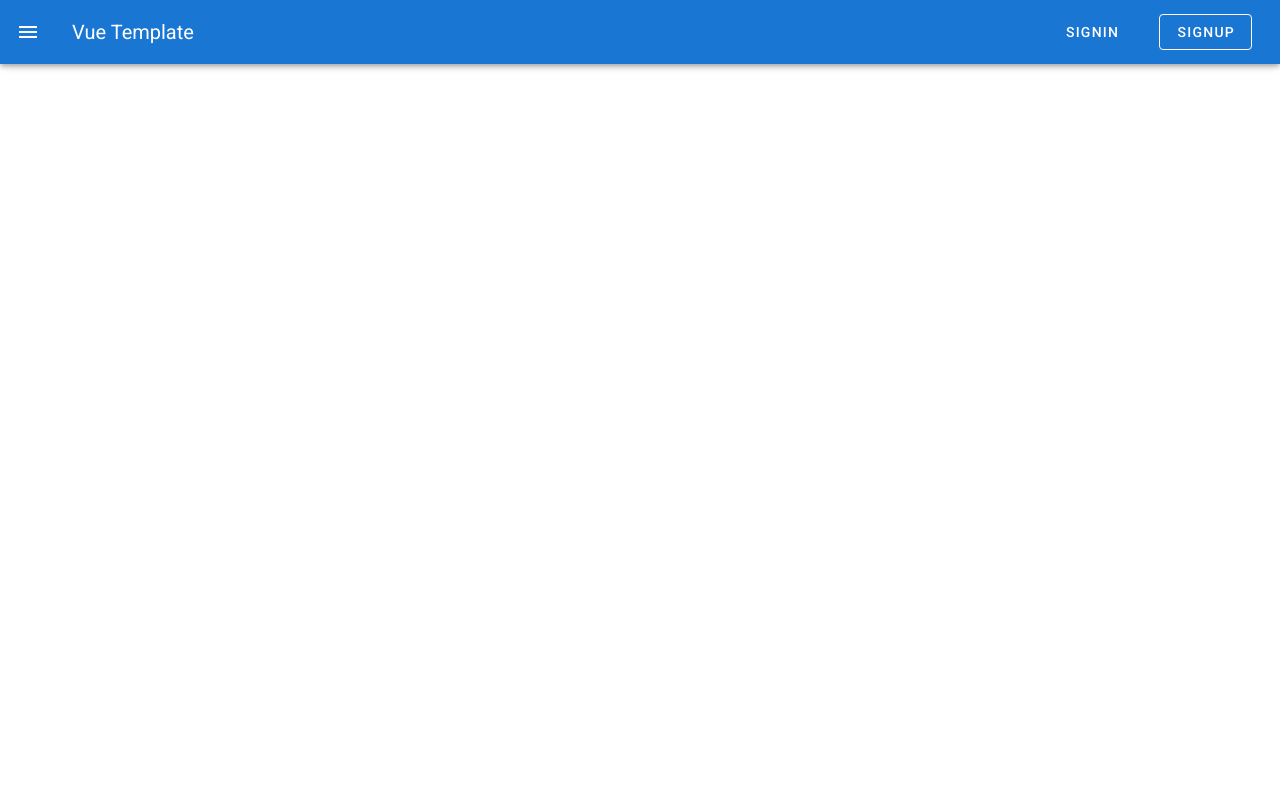
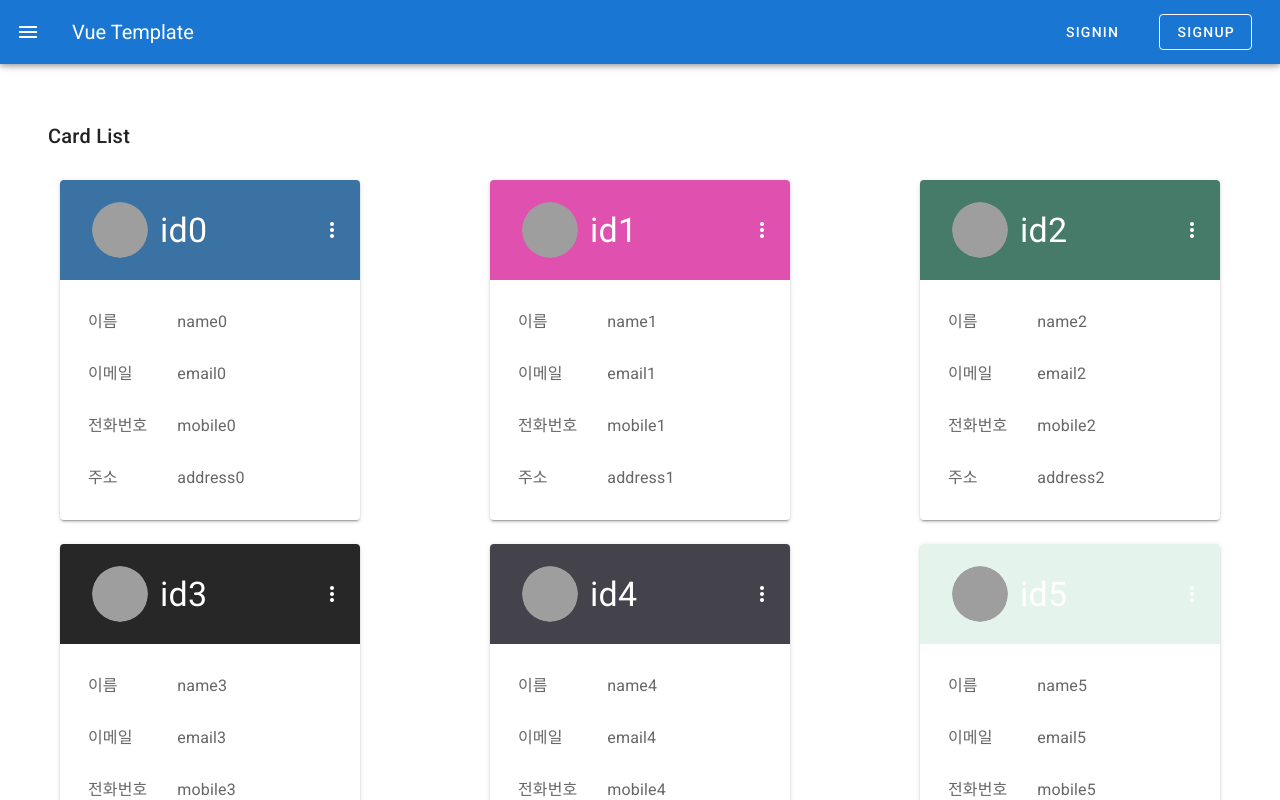
Before and after one commit to shindohyun/vue-template, a Vue app: page /card-list in a window 1280 px wide. Shown: the top 800 px of the page. Built offline with nearby package versions, Linux system fonts and the light colour scheme; grey boxes are pictures that could not be loaded.

Commit message:
[추가] 카드 리스트

```diff
--- a/src/views/CardList.vue
+++ b/src/views/CardList.vue
@@ -1,18 +1,258 @@
 <template>
-  <div></div>
+  <v-card class="fill-height px-sm-8 px-4 py-sm-10 py-5">
+    <v-card-title>Card List</v-card-title>
+    <v-card-text>
+      <v-container fluid>
+        <v-row
+          v-if="loading"
+          justify="space-between"
+          class="mb-8">
+          <v-col cols="auto" v-for="i in 20" :key="i">
+            <v-skeleton-loader
+              width="300"
+              height="300"
+              v-bind="skeletonAttrs"
+              type="list-item-avatar, divider, list-item-two-line, list-item-two-line, list-item-two-line"
+            ></v-skeleton-loader>
+          </v-col>
+        </v-row>
+        <v-row
+          v-else
+          justify="space-between"
+          class="mb-8">
+          <v-col cols="auto" v-for="(item, i) in items" :key="i">
+            <v-card width="300">
+              <v-app-bar flat height="100" :color="item.color" dark>
+                <v-card-title class="white--text text-sm-h4 text-h5">
+                  <v-avatar size="56" class="mr-3">
+                    <img src="https://avataaars.io/?avatarStyle=Circle&topType=ShortHairShortFlat&accessoriesType=Blank&hairColor=Brown&facialHairType=Blank&clotheType=BlazerShirt&eyeType=Default&eyebrowType=Default&mouthType=Default&skinColor=Light">
+                  </v-avatar>
+                  {{ item.id }}
+                </v-card-title>
+                <v-spacer></v-spacer>
+                <v-menu bottom left>
+                  <template v-slot:activator="{ on, attrs }">
+                    <v-btn color="white" dark icon v-bind="attrs" v-on="on">
+                      <v-icon>mdi-dots-vertical</v-icon>
+                    </v-btn>
+                  </template>
+                  <v-list>
+                    <v-list-item v-for="(menuItem, i) in menu" :key="i" @click="menuAction(menuItem.action, item)">
+                      <v-list-item-title>{{ menuItem.title }}</v-list-item-title>
+                    </v-list-item>
+                  </v-list>
+                </v-menu>
+              </v-app-bar>
+              <v-card-text>
+                <v-container>
+                  <v-row>
+                    <v-col cols="5" sm="4" class="text-sm-subtitle-1 text-subtitle-2">이름</v-col>
+                    <v-col class="text-sm-subtitle-1 text-subtitle-2">{{ item.name }}</v-col>
+                  </v-row>
+                  <v-row>
+                    <v-col cols="5" sm="4" class="text-sm-subtitle-1 text-subtitle-2">이메일</v-col>
+                    <v-col class="text-sm-subtitle-1 text-subtitle-2">{{ item.email }}</v-col>
+                  </v-row>
+                  <v-row>
+                    <v-col cols="5" sm="4" class="text-sm-subtitle-1 text-subtitle-2">전화번호</v-col>
+                    <v-col class="text-sm-subtitle-1 text-subtitle-2">{{ item.mobile }}</v-col>
+                  </v-row>
+                  <v-row>
+                    <v-col cols="5" sm="4" class="text-sm-subtitle-1 text-subtitle-2">주소</v-col>
+                    <v-col class="text-sm-subtitle-1 text-subtitle-2">{{ item.address }}</v-col>
+                  </v-row>
+                </v-container>
+              </v-card-text>
+            </v-card>
+          </v-col>
+          <v-dialog v-model="showEditDialog" max-width="500px">
+            <v-card>
+              <v-card-title>
+                <span class="text-h5">Edit</span>
+              </v-card-title>
+              <v-card-text>
+                <v-container>
+                    <v-row>
+                      <v-col>
+                        <v-text-field
+                          v-model="selected.id"
+                          label="ID"
+                          outlined
+                          dense
+                          hide-details>
+                        </v-text-field>
+                      </v-col>
+                    </v-row>
+                    <v-row>
+                      <v-col>
+                        <v-text-field
+                          v-model="selected.name"
+                          label="NAME"
+                          outlined
+                          dense
+                          hide-details>
+                        </v-text-field>
+                      </v-col>
+                    </v-row>
+                    <v-row>
+                      <v-col>
+                        <v-text-field
+                          v-model="selected.email"
+                          label="EMAIL"
+                          outlined
+                          dense
+                          hide-details>
+                        </v-text-field>
+                      </v-col>
+                    </v-row>
+                    <v-row>
+                      <v-col>
+                        <v-text-field
+                          v-model="selected.mobile"
+                          label="MOBILE"
+                          outlined
+                          dense
+                          hide-details>
+                        </v-text-field>
+                      </v-col>
+                    </v-row>
+                    <v-row>
+                      <v-col>
+                        <v-text-field
+                          v-model="selected.address"
+                          label="ADDRESS"
+                          outlined
+                          dense
+                          hide-details>
+                        </v-text-field>
+                      </v-col>
+                    </v-row>
+                </v-container>
+              </v-card-text>
+              <v-card-actions>
+                <v-spacer></v-spacer>
+                <v-btn color="blue darken-1" text @click="closeEditDialog()">Cancel</v-btn>
+                <v-btn color="blue darken-1" text @click="editItem()">Save</v-btn>
+              </v-card-actions>
+            </v-card>
+          </v-dialog>
+          <v-dialog v-model="showDeleteDialog" max-width="520px">
+            <v-card>
+              <v-card-title class="text-h5 justify-center">Are you sure you want to delete item?</v-card-title>
+              <v-card-actions>
+                <v-spacer></v-spacer>
+                <v-btn color="blue darken-1" text @click="closeDeleteDialog()">Cancel</v-btn>
+                <v-btn color="blue darken-1" text @click="deleteItem()">OK</v-btn>
+                <v-spacer></v-spacer>
+              </v-card-actions>
+            </v-card>
+          </v-dialog>
+        </v-row>
+      </v-container>
+    </v-card-text>
+  </v-card>
 </template>
 <script>
+function generateDefaultItem() {
+  return {
+    number: 0,
+    id: '',
+    name: '',
+    email: '',
+    mobile: '',
+    address: '',
+    color: ''
+  }
+}
+
 export default {
-  name: '',
-  components: {},
-  created() {
+  name: 'CardList',
+  data:() => ({
+    skeletonAttrs: {
+      elevation: 2
+    },
+    menu: [
+      { title: 'Edit', action: 'edit' },
+      { title: 'Delete', action: 'delete' }
+    ],
+    items: [],
+    loading: true,
+    selectedIndex: 0,
+    selected: {},
+    // Edit Dialog
+    showEditDialog: false,
+    // Delete Dialog
+    showDeleteDialog: false
+  }),
+  mounted() {
+    this.getData()
+  },
+  methods: {
+    getData() {
+      this.loading = true
+      this.fakeApiCall().then(data => {
+        this.items = data.items
+        this.loading = false
+      })
+    },
+    fakeApiCall() {
+      return new Promise((resolve) => {
+        let items = []
 
-  },
-  mounted() {
+        for(let i = 0; i < 20; i++) {
+          let item = generateDefaultItem()
+          item.number = i
+          item.id = 'id'+i
+          item.name = 'name'+i
+          item.email = 'email'+i
+          item.mobile = 'mobile'+i
+          item.address = 'address'+i
+          item.color = this.getRandomColor()
 
-  },
-  unmounted() {
+          items.push(item);
+        }
 
+        setTimeout(() => {
+          resolve({
+            items
+          })
+        }, 1000)
+      })
+    },
+    getRandomColor() {
+      return '#'+(Math.random()*0xFFFFFF<<0).toString(16)
+    },
+    menuAction(action, item) {
+      switch(action) {
+        case 'edit':
+          this.selectedIndex = this.items.indexOf(item)
+          this.selected = Object.assign({}, item)
+          this.showEditDialog = true
+          break
+        case 'delete':
+          this.selected = item
+          this.showDeleteDialog = true
+          break
+      }
+    },
+    // Edit Dialog
+    editItem() {
+      Object.assign(this.items[this.selectedIndex], this.selected)
+      this.closeEditDialog()
+    },
+    closeEditDialog() {
+      this.showEditDialog = false
+    },
+    // Delete Dialog
+    deleteItem() {
+      const index = this.items.indexOf(this.selected)
+      this.items.splice(index, 1)
+      this.selected = {}
+      this.closeDeleteDialog()
+    },
+    closeDeleteDialog() {
+      this.showDeleteDialog = false
+    }
   }
 }
 </script>
```
